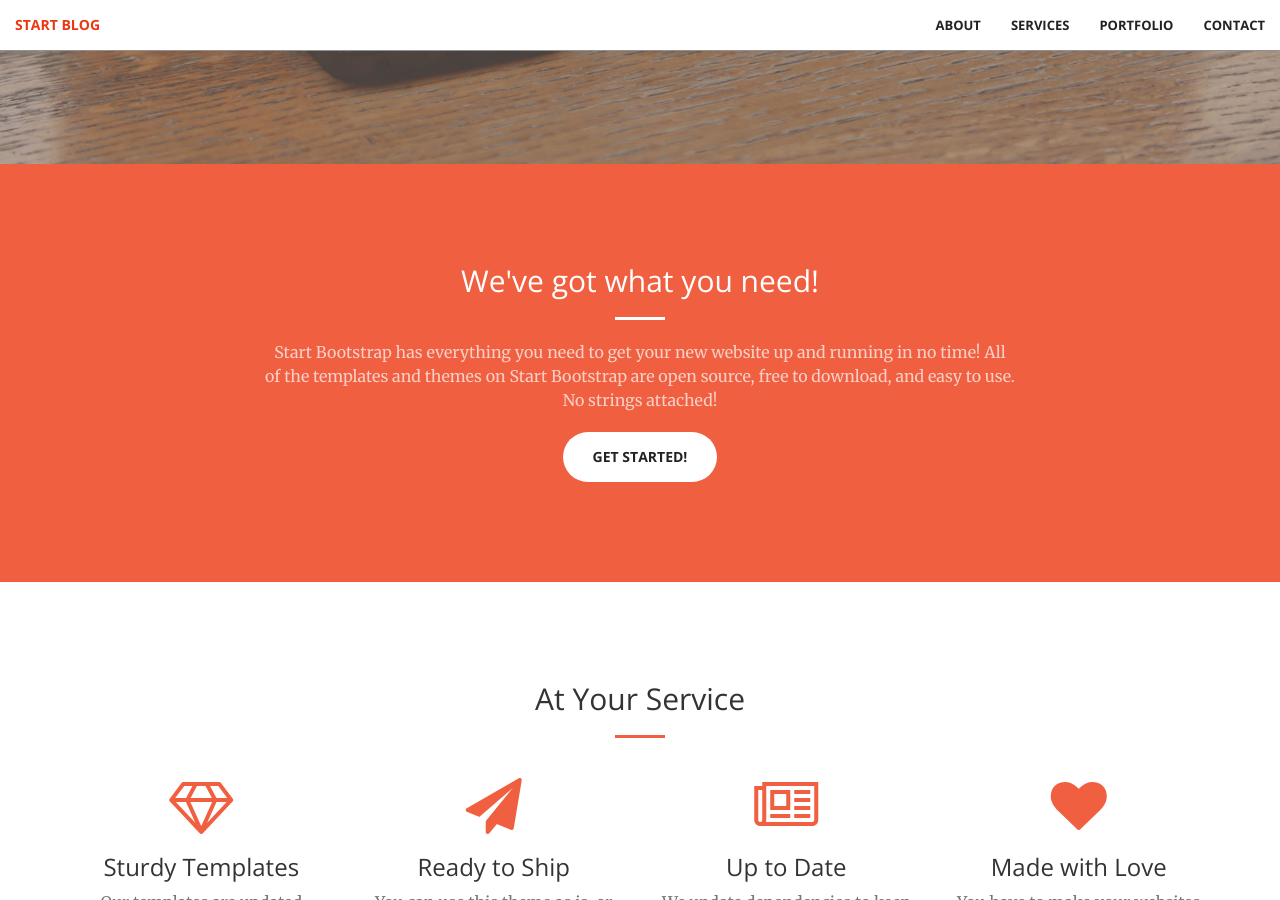
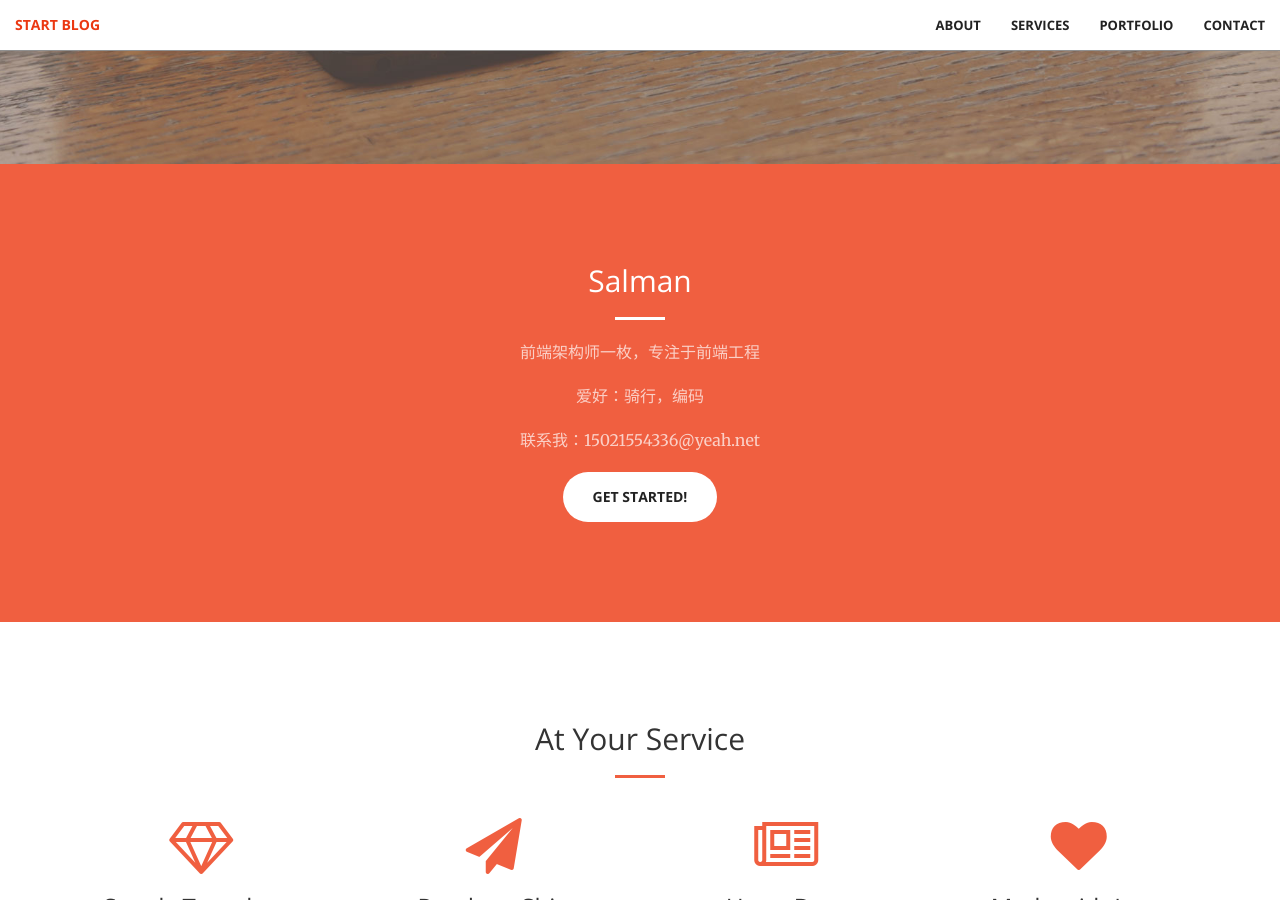
Before and after one commit to zhongpeng/zhongpeng.github.io, a Jekyll site: the page built from index.html, in a window 1280 px wide and 900 px high, scrolled down 736 px. Built offline with Jekyll 4.4.1, drawn with Linux system fonts in a browser that asks for light colours.

Commit message:
Update call-to-action.html

```diff
--- a/_includes/call-to-action.html
+++ b/_includes/call-to-action.html
@@ -2,9 +2,11 @@
     <div class="container">
         <div class="row">
             <div class="col-lg-8 col-lg-offset-2 text-center">
-                <h2 class="section-heading">We've got what you need!</h2>
+                <h2 class="section-heading">Salman</h2>
                 <hr class="light">
-                <p class="text-faded">Start Bootstrap has everything you need to get your new website up and running in no time! All of the templates and themes on Start Bootstrap are open source, free to download, and easy to use. No strings attached!</p>
+                <p class="text-faded">前端架构师一枚，专注于前端工程</p>
+                <p class="text-faded">爱好：骑行，编码</p>
+                <p class="text-faded">联系我：15021554336@yeah.net</p>
                 <a href="#" class="btn btn-default btn-xl">Get Started!</a>
             </div>
         </div>
```
